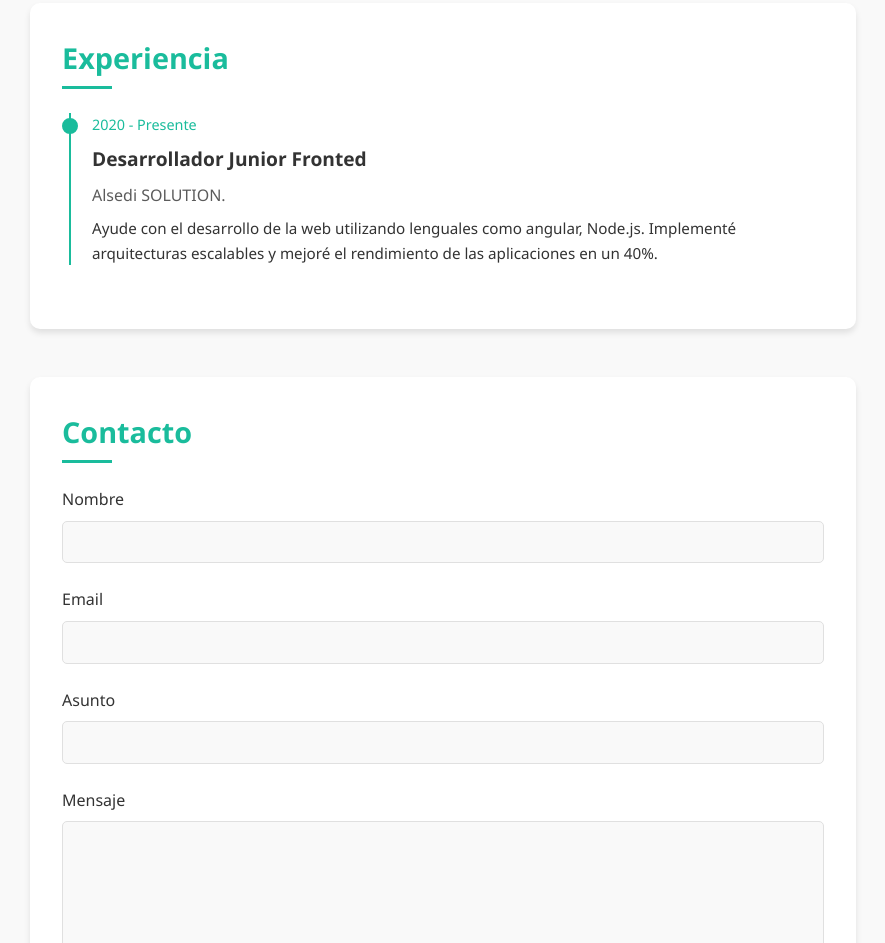
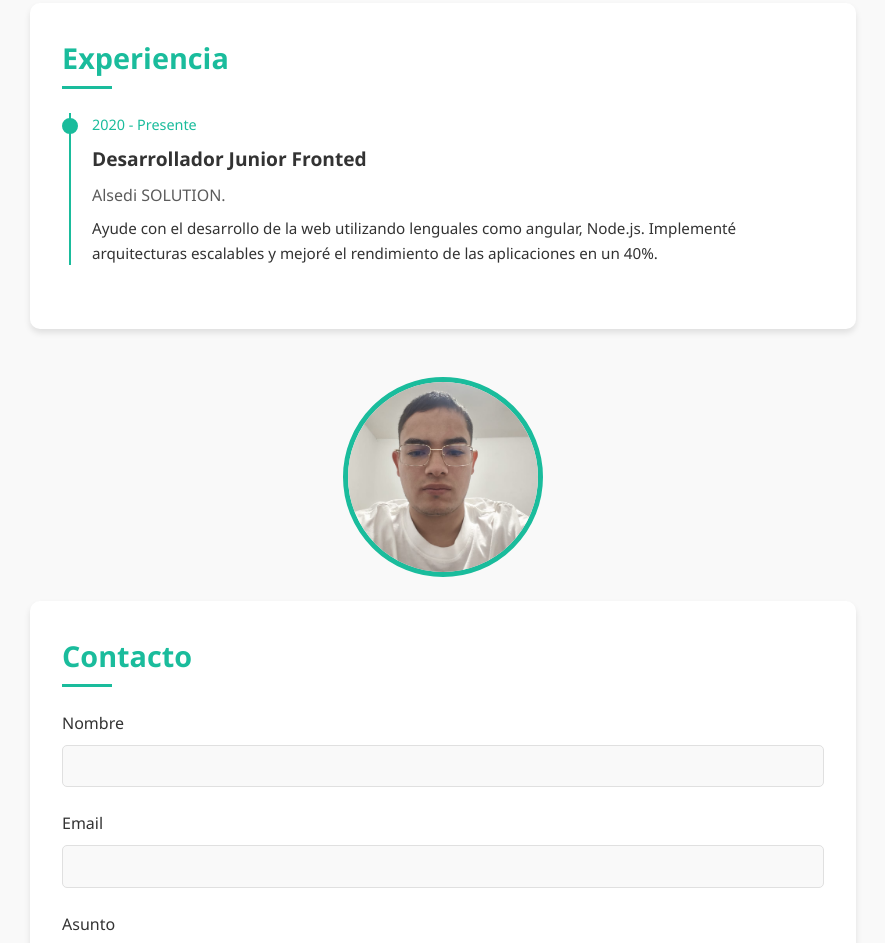
Before and after one commit to ll2nos/hoja-de-vida, a plain HTML site: page index.html in a window 1280 px wide. Shown: the part 891-1834 px from the top of the page, without its empty margins (388-1273 px from the left). Drawn offline with Linux system fonts and the light colour scheme.

Commit message:
foto de perfil

```diff
--- a/index.html
+++ b/index.html
@@ -133,8 +133,9 @@
 
                 </section>
 
-
-
+                <img id="profileImg" src="./assets/mi_foto.jpg" alt="Foto de perfil - Sebastian Llano"
+                    class="profile-img"
+                    onerror="this.onerror=null; this.src='https://via.placeholder.com/200?text=Sin+imagen';">
 
                 <!-- Contact Section -->
                 <section id="contact">
```
Also changed, not shown: assets/mi_foto.jpg (added).
